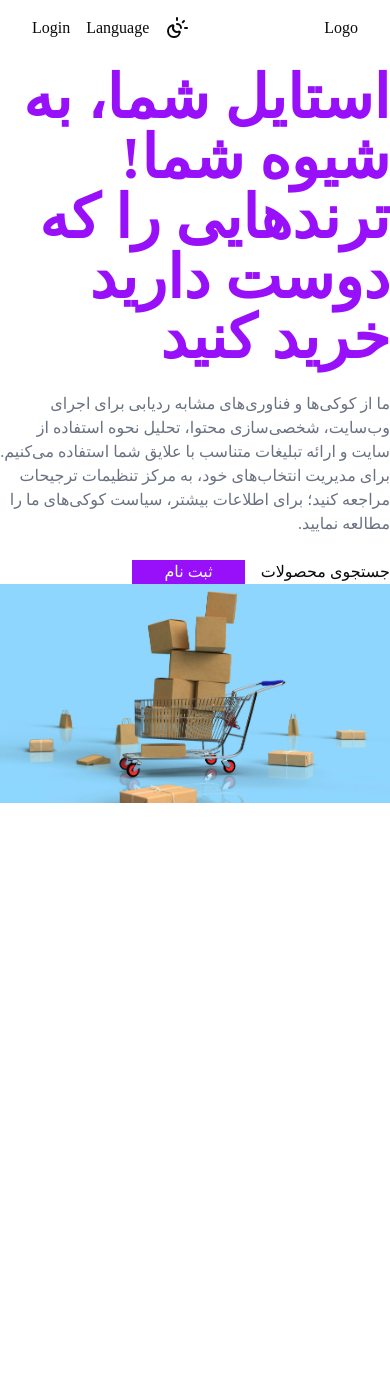
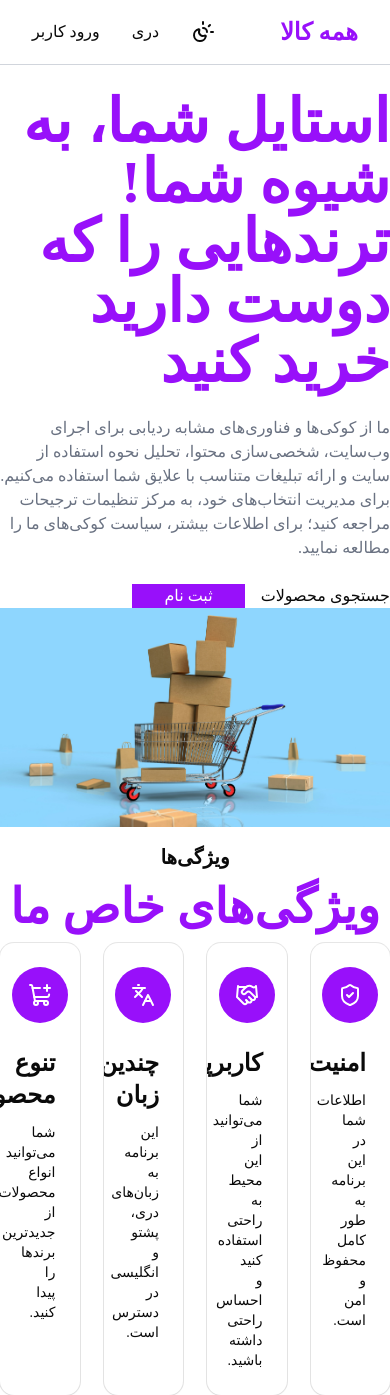
Before and after one commit to Mahtab-217/Next-Online-Shopping, a Next.js app: page / in a window 390 px wide. Before the commit the page ends 844 px from the top, so only its background shows below. Built offline with nearby package versions, Linux system fonts and the light colour scheme; no server answers.

Commit message:
Features added

```diff
--- a/messages/en.json
+++ b/messages/en.json
@@ -1,10 +1,41 @@
 {
+    "navbar": {
+        "logo": "Hama Kala",
+        "btn_light": "Light",
+        "btn_dark": "Dark",
+        "btn_system": "System",
+        "btn_login": "Log In"
+    },
     "homepage": {
         "hero": {
             "title": "Your Style, Your Way — Shop the Trends You Love",
             "description": "We use cookies and similar tracking technologies to run our website, personalise content, analyse site usage, and tailor advertisements. To manage your choices, visit our preference centre; for further information, see our cookie policy.",
             "btn_explore": "Explore More",
             "btn_join": "Join Us"
-        }
+        },
+
+   "features":{
+    "subtitle": "Features",
+    "title": "Our Special Features",
+
+    "feature1":{
+      "title": "Security",
+    "description": "Your data in this app is completely secured"
+   },
+   "feature2":{
+    "title": "User Friendly",
+    "description":" You Can Find This Environment Comfortable and Frienly"
+   },
+   "feature3": {
+    "title": "Multipale Languages",
+    "description": "This Application is available in Dari, Pashto and English"
+   },
+   "feature4": {
+    "title": "Products Variaty",
+    "description": "You Can Find Variaty of Products From The Latest Brands "
+   }
+  }
+
     }
+
 }
--- a/messages/fa.json
+++ b/messages/fa.json
@@ -1,4 +1,11 @@
 {
+  "navbar": {
+        "logo": "همه کالا",
+        "btn_light": "روشن",
+        "btn_dark": "تاریک",
+        "btn_system": "سیستم",
+        "btn_login": "ورود کاربر"
+    },
     "homepage": {
 
   "hero": {
@@ -6,6 +13,31 @@
     "description": "ما از کوکی‌ها و فناوری‌های مشابه ردیابی برای اجرای وب‌سایت، شخصی‌سازی محتوا، تحلیل نحوه استفاده از سایت و ارائه تبلیغات متناسب با علایق شما استفاده می‌کنیم. برای مدیریت انتخاب‌های خود، به مرکز تنظیمات ترجیحات مراجعه کنید؛ برای اطلاعات بیشتر، سیاست کوکی‌های ما را مطالعه نمایید.",
       "btn_explore": "جستجوی محصولات",
             "btn_join": "ثبت نام"
+},
+"features": {
+  "subtitle": "ویژگی‌ها",
+  "title": "ویژگی‌های خاص ما",
+
+  "feature1": {
+    "title": "امنیت",
+    "description": "اطلاعات شما در این برنامه به طور کامل محفوظ و امن است."
+  },
+
+  "feature2": {
+    "title": "کاربرپسند",
+    "description": "شما می‌توانید از این محیط به راحتی استفاده کنید و احساس راحتی داشته باشید."
+  },
+
+  "feature3": {
+    "title": "چندین زبان",
+    "description": "این برنامه به زبان‌های دری، پشتو و انگلیسی در دسترس است."
+  },
+
+  "feature4": {
+    "title": "تنوع محصولات",
+    "description": "شما می‌توانید انواع محصولات از جدیدترین برندها را پیدا کنید."
+  }
 }
+
 }
     }
--- a/messages/pa.json
+++ b/messages/pa.json
@@ -1,12 +1,44 @@
 {
+  "navbar": {
+    "logo": "حاما کالا",
+    "btn_light": "روښانه",
+    "btn_dark": "تیاره",
+    "btn_system": "سیستم",
+    "btn_login": "ننوتل"
+},
     "homepage": {
 
   "hero": {
-    "title": "ستا خپل، په خپله طریقه — هغه فېشن او رجحانات واخلئ چې خوښوئ یې",
+    "title": "ستا خپل، په خپله طریقه! هغه فېشن او رجحانات واخلئ چې خوښوئ یې",
     "description": "موږ د کوکيز او ورته تعقیبي ټکنالوژیو څخه کار اخلو څو خپله وېبپاڼه فعاله وساتو، منځپانګه شخصي کړو، د سایټ کارونه تحلیل کړو، او ستاسو د خوښې سره سم اعلانونه وړاندې کړو. د خپلو انتخابونو د مدیریت لپاره زموږ د غوره توبونو مرکز ته مراجعه وکړئ؛ د نورو معلوماتو لپاره زموږ د کوکيز تګلاره ولولئ.",
     "btn_explore": "نور وپلټئ",
     "btn_join": "ثبت کول"
 
+},
+
+"features": {
+  "subtitle": "ځانګړتیاوې",
+  "title": "زموږ ځانګړې ځانګړتیاوې",
+
+  "feature1": {
+    "title": "امنیت",
+    "description": "ستاسو معلومات په دې اپلېکېشن کې په بشپړه توګه خوندي دي."
+  },
+
+  "feature2": {
+    "title": "د کاروونکي لپاره اسانه",
+    "description": "تاسو کولی شئ دا چاپېریال هوسا او دوستانه ومومئ."
+  },
+
+  "feature3": {
+    "title": "څو ژبې",
+    "description": "دا اپلېکېشن په دري، پښتو او انګلیسي ژبو کې شتون لري."
+  },
+
+  "feature4": {
+    "title": "د محصولاتو تنوع",
+    "description": "تاسو کولی شئ د نوېو برانډونو بېلابېل محصولات ومومئ."
+  }
 }
 }
     }
--- a/src/app/(root)/page.tsx
+++ b/src/app/(root)/page.tsx
@@ -1,12 +1,14 @@
 import { useTranslations } from 'next-intl'
 import React from 'react'
 import HeroSection from '../Pages/homePage/Hero';
+import FeatureSection from '../Pages/homePage/Features';
 
 function page() {
   const t = useTranslations("homepage");
   return (
-    <div>
+    <div className='mt-20'>
       <HeroSection/>
+      <FeatureSection/>
     </div>
   )
 }
--- /dev/null
+++ b/src/app/Pages/homePage/Features.tsx
@@ -0,0 +1,53 @@
+import { Card, CardContent, CardHeader } from '@/components/ui/card';
+import { Handshake, Languages, Shield, ShieldCheck, ShoppingCartPlus } from 'lucide-react';
+import { useTranslations } from 'next-intl'
+import React from 'react'
+
+function FeatureSection() {
+   const t = useTranslations("homepage.features");
+   const listFeatures: {id: number; title: string; description: string}[]= [
+    {
+        id:1,
+        title: t("feature1.title"),
+        description: t("feature1.description"),
+    },
+    {
+        id:2,
+        title: t("feature2.title"),
+        description: t("feature2.description"),
+    },
+    {
+        id:3,
+        title: t("feature3.title"),
+        description: t("feature3.description"),
+    },
+    {
+        id:4,
+        title: t("feature4.title"),
+        description: t("feature4.description"),
+    },
+   ]
+  return (
+    <div className='w-full max-w-6xl mx-auto mt-4'>
+      <h2 className='text-center text-xl font-bold s'>{t("subtitle")}</h2>
+      <h1 className='text-center text-5xl font-bold text-purple-600 my-3'>{t("title")}</h1>
+      <div className='grid w-full grid-cols-4 gap-6'>
+        {listFeatures.map((feature)=>(
+            <Card key={feature.id}>
+                <CardHeader className='w-full flex justify-center'>
+                    <span className='inline-block rounded-full p-4 bg-purple-600 w-fit text-white'>
+                        {feature.id ===1 ? <ShieldCheck/> : feature.id ===2 ? <Handshake/>: feature.id ===3? <Languages/>: <ShoppingCartPlus/>}
+                    </span>
+                </CardHeader>
+                <CardContent>
+                    <h1 className='text-center text-2xl font-bold'>{feature.title}</h1>
+                    <span>{feature.description}</span>
+                </CardContent>
+            </Card>
+        ))}
+      </div>
+    </div>
+  )
+}
+
+export default FeatureSection
--- a/src/app/Pages/homePage/Hero.tsx
+++ b/src/app/Pages/homePage/Hero.tsx
@@ -6,7 +6,7 @@ import React from 'react'
 function HeroSection() {
   const t =useTranslations("homepage");
   return (
-    <div className='w-full max-w-6xl mx-auto grid grid-cols-1 md:grid-cols-2'>
+    <div className='w-full max-w-6xl mx-auto items-center grid grid-cols-1 md:grid-cols-2'>
       <div className='mt-3 flex flex-col gap-6'>
         <h1 className='text-6xl font-bold text-purple-600 '>{t("hero.title")}</h1>
         <p className='text-md text-gray-500'>{t("hero.description")}</p>
--- a/src/app/Pages/shared/LanguageSwitcher.tsx
+++ b/src/app/Pages/shared/LanguageSwitcher.tsx
@@ -2,10 +2,12 @@
 import React, { useReducer, useTransition } from 'react'
 import { useRouter } from 'next/navigation';
 import { DropdownMenu, DropdownMenuContent, DropdownMenuGroup, DropdownMenuItem, DropdownMenuLabel, DropdownMenuTrigger } from '@/components/ui/dropdown-menu';
+import { useLocale } from 'next-intl';
 
 
 function LanguageSwitcher() {
   const router= useRouter();
+  const locale= useLocale();
   const [pending, startTransition]=useTransition();
   function ChangeLanguage(locale: string){
     document.cookie= `locale=${locale}; path=/;max-age=7776000`;
@@ -16,7 +18,7 @@ function LanguageSwitcher() {
   return (
     <DropdownMenu>
         <DropdownMenuTrigger>
-            Language
+            {locale==="pa"? "پشتو": locale==="en"? "English": "دری" }
         </DropdownMenuTrigger>
     <DropdownMenuContent>
         <DropdownMenuGroup>
--- a/src/app/Pages/shared/Navbar.tsx
+++ b/src/app/Pages/shared/Navbar.tsx
@@ -3,20 +3,22 @@ import ThemeSwitcher from './ThemeSwitcher'
 
 import LanguageSwitcher from './LanguageSwitcher'
 import { Button } from '@base-ui/react'
+import { useTranslations } from 'next-intl'
 
 
 function Navbar() {
+  const t=useTranslations("navbar");
   return (
-    <div className='w-full py-4 px-8 flex justify-between items-center'>
+    <div className='w-full py-4 border-b border-b-gray-300 fixed left-0 top-0 backdrop-blur-md px-8 flex justify-between items-center'>
       <div>
-        <h1>
-            Logo
+        <h1 className='text-2xl font-bold text-purple-600'>
+        {t("logo")}
         </h1>
       </div>
-      <div className='flex items-center gap-4'>
-        <ThemeSwitcher/>
+      <div className='flex items-center gap-8'>
+        <ThemeSwitcher btn_light={t("btn_light")} btn_dark={t("btn_dark")} btn_system={t("btn_system")} />
         <LanguageSwitcher/>
-        <Button>Login</Button>
+        <Button>{t("btn_login")}</Button>
       </div>
     </div>
   )
--- a/src/app/layout.tsx
+++ b/src/app/layout.tsx
@@ -14,7 +14,11 @@ const vazirmatn= Vazirmatn({
 })
 
 export const metadata: Metadata = {
-  title: "Create Next App",
+  title: {
+    default: "همه کالا",
+    template: "%s | همه کالا",
+    absolute: "همه کالا",
+  },
   description: "Generated by create next app",
 };
 
--- /dev/null
+++ b/src/components/ui/card.tsx
@@ -0,0 +1,102 @@
+import * as React from "react"
+import { cn } from "cn"
+
+function Card({
+  className,
+  size = "default",
+  ...props
+}: React.ComponentProps<"div"> & { size?: "default" | "sm" }) {
+  return (
+    <div
+      data-slot="card"
+      data-size={size}
+      className={cn(
+        "group/card flex flex-col gap-(--card-spacing) overflow-hidden rounded-xl bg-card py-(--card-spacing) text-sm text-card-foreground shadow-xs ring-1 ring-foreground/10 [--card-spacing:--spacing(6)] has-[>img:first-child]:pt-0 data-[size=sm]:[--card-spacing:--spacing(4)] *:[img:first-child]:rounded-t-xl *:[img:last-child]:rounded-b-xl",
+        className
+      )}
+      {...props}
+    />
+  )
+}
+
+function CardHeader({ className, ...props }: React.ComponentProps<"div">) {
+  return (
+    <div
+      data-slot="card-header"
+      className={cn(
+        "group/card-header @container/card-header grid auto-rows-min items-start gap-1 rounded-t-xl px-(--card-spacing) has-data-[slot=card-action]:grid-cols-[1fr_auto] has-data-[slot=card-description]:grid-rows-[auto_auto] [.border-b]:pb-(--card-spacing)",
+        className
+      )}
+      {...props}
+    />
+  )
+}
+
+function CardTitle({ className, ...props }: React.ComponentProps<"div">) {
+  return (
+    <div
+      data-slot="card-title"
+      className={cn(
+        "font-heading text-base leading-normal font-medium group-data-[size=sm]/card:text-sm",
+        className
+      )}
+      {...props}
+    />
+  )
+}
+
+function CardDescription({ className, ...props }: React.ComponentProps<"div">) {
+  return (
+    <div
+      data-slot="card-description"
+      className={cn("text-sm text-muted-foreground", className)}
+      {...props}
+    />
+  )
+}
+
+function CardAction({ className, ...props }: React.ComponentProps<"div">) {
+  return (
+    <div
+      data-slot="card-action"
+      className={cn(
+        "col-start-2 row-span-2 row-start-1 self-start justify-self-end",
+        className
+      )}
+      {...props}
+    />
+  )
+}
+
+function CardContent({ className, ...props }: React.ComponentProps<"div">) {
+  return (
+    <div
+      data-slot="card-content"
+      className={cn("flex flex-col gap-3 px-(--card-spacing)", className)}
+      {...props}
+    />
+  )
+}
+
+function CardFooter({ className, ...props }: React.ComponentProps<"div">) {
+  return (
+    <div
+      data-slot="card-footer"
+      className={cn(
+        "flex items-center rounded-b-xl px-(--card-spacing) [.border-t]:pt-(--card-spacing)",
+        className
+      )}
+      {...props}
+    />
+  )
+}
+
+export {
+  Card,
+  CardHeader,
+  CardFooter,
+  CardTitle,
+  CardAction,
+  CardDescription,
+  CardContent,
+}
```
Also changed, not shown: src/app/Pages/shared/ThemeSwitcher.tsx (+10 -5 lines).
